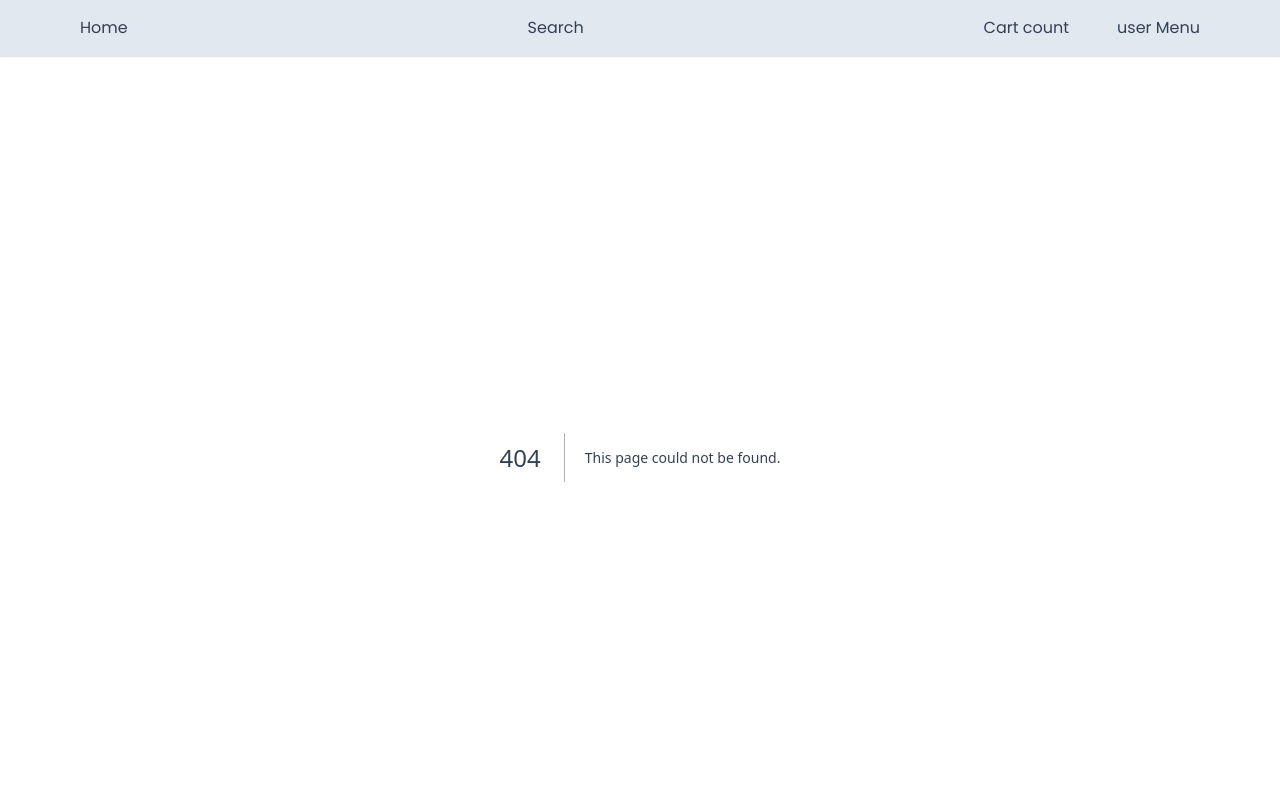
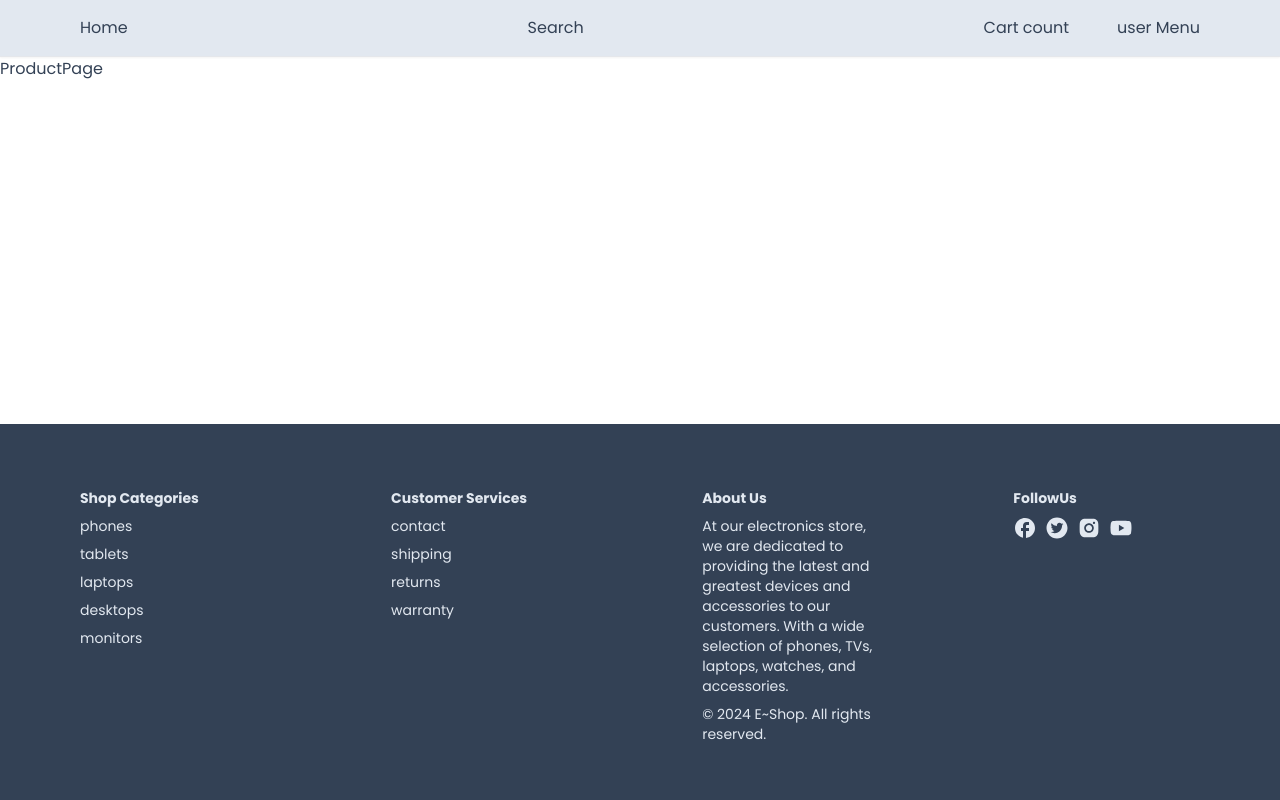
Before and after one commit to qhungo0125/nextjs-shop, a Next.js app: page /product/648437b38c44d52b9542e340 in a window 1280 px wide. Before the commit this address had no page. Shown: the top 800 px of the page. Built offline with nearby package versions, Linux system fonts and the light colour scheme.

Commit message:
add product page

```diff
--- /dev/null
+++ b/app/product/[productId]/page.tsx
@@ -0,0 +1,17 @@
+import React from 'react';
+interface Props {
+  params: {
+    productId: string;
+  };
+}
+
+const ProductPage: React.FC<Props> = (props) => {
+  const { params } = props;
+  const { productId } = params;
+
+  console.log(productId);
+
+  return <div>ProductPage</div>;
+};
+
+export default ProductPage;
--- a/components/product/ProductCard.tsx
+++ b/components/product/ProductCard.tsx
@@ -1,6 +1,7 @@
 import { priceFormatter } from '@/utils/text';
 import { Rating } from '@mui/material';
 import Image from 'next/image';
+import Link from 'next/link';
 import React from 'react';
 
 interface Props {
@@ -16,6 +17,7 @@ const ProductCard: React.FC<Props> = ({ product }) => {
   }, [product.reviews]);
 
   return (
+    <Link href={`/product/${product.id}`}>
       <div className='col-span-1 cursor-pointer border-[1.2px] border-slate-200 bg-slate-50 rounded-sm p-2 transition hover:scale-105 text-center text-sm'>
         <div className='flex flex-col items-center w-full gap-1'>
           <div className='aspect-square overflow-hidden relative w-full'>
@@ -40,6 +42,7 @@ const ProductCard: React.FC<Props> = ({ product }) => {
           </div>
         </div>
       </div>
+    </Link>
   );
 };
 
```
Lines whose indentation alone changed are shown as unchanged.
